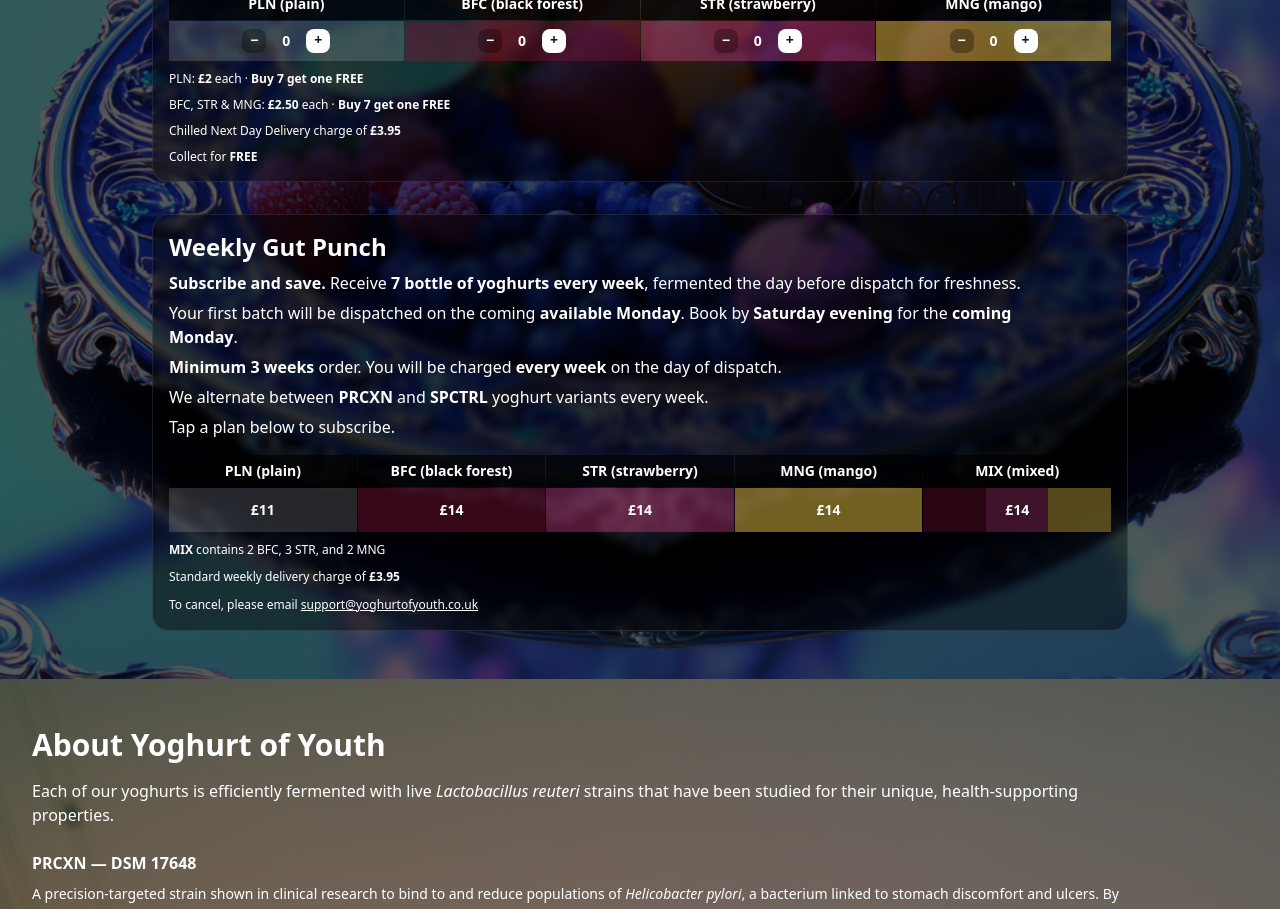
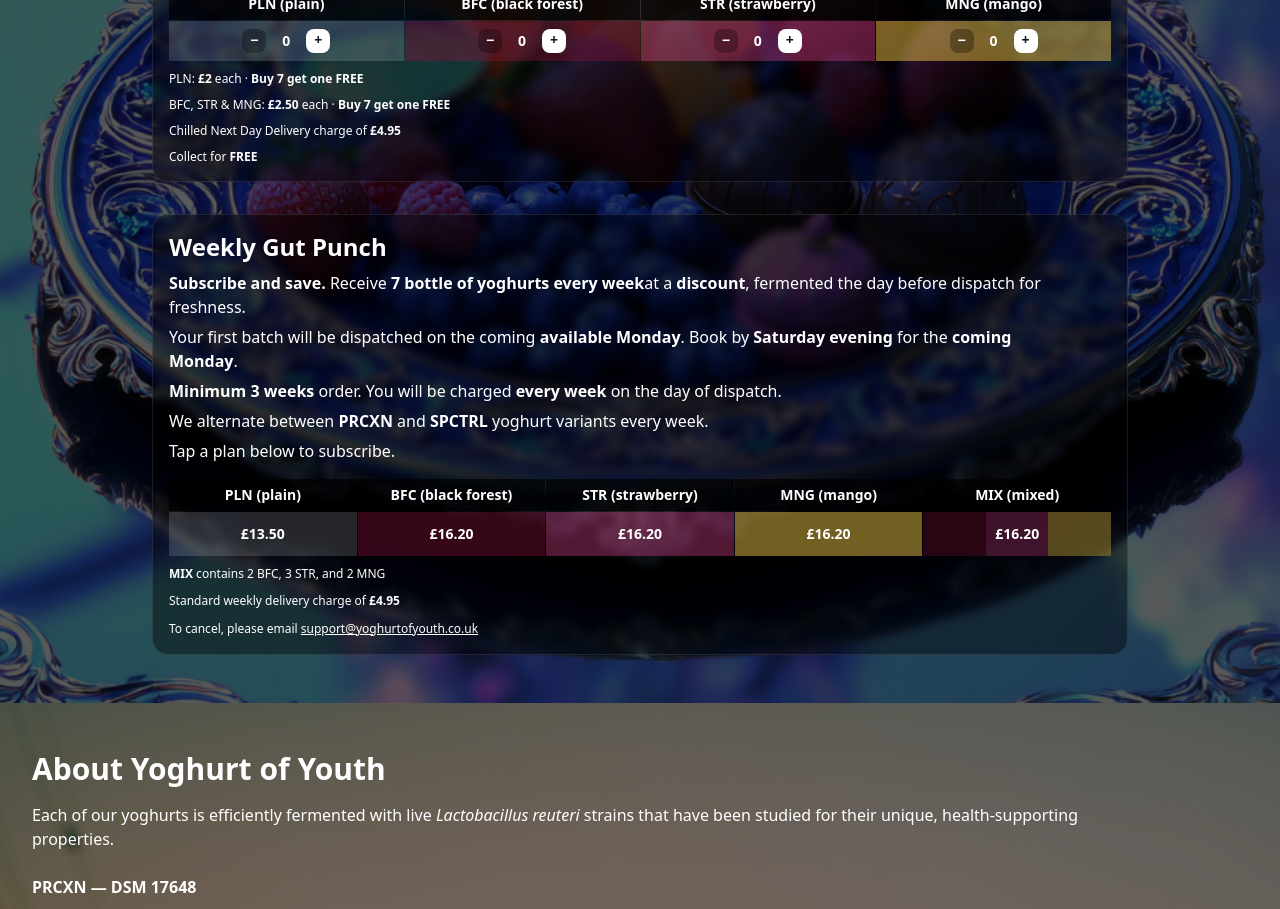
Before and after one commit to ZainAkuji/Yoghurt-of-Youth, a React (Vite) app: page / in a window 1280 px wide. Shown: the part 1580-2489 px from the top of the page. Built offline with nearby package versions, Linux system fonts and the light colour scheme.

Commit message:
Update App.tsx

```diff
--- a/src/App.tsx
+++ b/src/App.tsx
@@ -775,11 +775,11 @@ export default function App(){
   const clear = ()=> setCart({});
 
   const SUBSCRIPTION_PLANS = [
-    { key: "PLN", label: "PLN (plain)", priceLabel: "£11", bg: "bg-white/15" },
-    { key: "BFC", label: "BFC (black forest)", priceLabel: "£14", bg: "bg-rose-900/40" },
-    { key: "STR", label: "STR (strawberry)", priceLabel: "£14", bg: "bg-pink-500/35" },
-    { key: "MNG", label: "MNG (mango)", priceLabel: "£14", bg: "bg-amber-300/45" },
-    { key: "MIX", label: "MIX (mixed)", priceLabel: "£14", bg: "MIX_STRIPES" },
+    { key: "PLN", label: "PLN (plain)", priceLabel: "£13.50", bg: "bg-white/15" },
+    { key: "BFC", label: "BFC (black forest)", priceLabel: "£16.20", bg: "bg-rose-900/40" },
+    { key: "STR", label: "STR (strawberry)", priceLabel: "£16.20", bg: "bg-pink-500/35" },
+    { key: "MNG", label: "MNG (mango)", priceLabel: "£16.20", bg: "bg-amber-300/45" },
+    { key: "MIX", label: "MIX (mixed)", priceLabel: "£16.20", bg: "MIX_STRIPES" },
   ] as const;
 
   type SubscriptionPlanKey = typeof SUBSCRIPTION_PLANS[number]["key"];
@@ -1067,7 +1067,7 @@ export default function App(){
                     {/* Delivery info + "Spent" badge */}
                     <p className="flex flex-wrap items-center gap-2">
                       <span>
-                        Chilled Next Day Delivery charge of <strong>£3.95</strong>
+                        Chilled Next Day Delivery charge of <strong>£4.95</strong>
                       </span>
 
                       {merchTotal > 0 ? (
@@ -1104,7 +1104,9 @@ export default function App(){
                   <h3 className="text-xl sm:text-2xl font-bold mb-2">Weekly Gut Punch</h3>
 
                   <div className="text-sm sm:text-base text-white max-w-4xl space-y-1.5">
-                    <p><strong>Subscribe and save.</strong> Receive <strong>7 bottle of yoghurts every week</strong>, fermented the day before dispatch for freshness.</p>
+                    <p><strong>Subscribe and save.</strong> Receive <strong>7 bottle of yoghurts every week</strong>
+                      at a <strong>discount</strong>,
+                      fermented the day before dispatch for freshness.</p>
                     <p>Your first batch will be dispatched on the coming <strong>available Monday</strong>. Book by <strong>Saturday evening</strong> for the <strong>coming Monday</strong>.</p>
                     <p><strong>Minimum 3 weeks</strong> order. You will be charged <strong>every week</strong> on the day of dispatch.</p>
                     <p>We alternate between <strong>PRCXN</strong> and <strong>SPCTRL</strong> yoghurt variants every week.</p>
@@ -1168,7 +1170,7 @@ export default function App(){
                     </p>
 
                     <p className="mt-2 text-xs text-white leading-relaxed">
-                      Standard weekly delivery charge of <strong>£3.95</strong>
+                      Standard weekly delivery charge of <strong>£4.95</strong>
                     </p>
 
                     <p className="mt-2 text-xs text-white leading-relaxed">
@@ -1795,7 +1797,7 @@ function PayModal({
           You’re subscribing to <span className="font-semibold">{subscriptionPlan.label}</span> Weekly Gut Punch.
           We dispatch your first batch on {" "}<span className="font-semibold">{firstText}</span> then every following <span className="font-semibold">Monday</span>.
           We deliver UK-wide, and use Evri Next Day delivery.
-          The weekly delivery charge is <span className="font-semibold">£3.95</span>.
+          The weekly delivery charge is <span className="font-semibold">£4.95</span>.
           Please fill in the details below.
         </p>
 
@@ -2022,7 +2024,7 @@ function PayModal({
             <div className="mt-3 text-white/70 text-xs leading-relaxed">
               We alternate PRCXN and SPCTRL by week.
               Your yoghurt is fermented on the day before dispatch for freshness.
-              Delivery is £3.95 for Weekly Gut Punch.
+              Delivery is £4.95 for Weekly Gut Punch.
             </div>
           </div>
 
```
